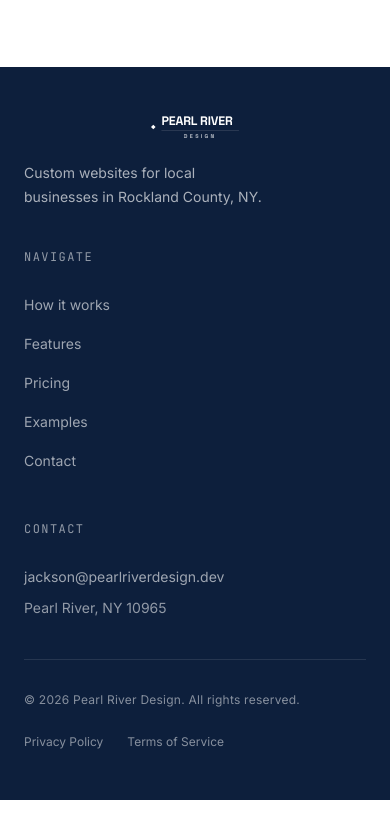
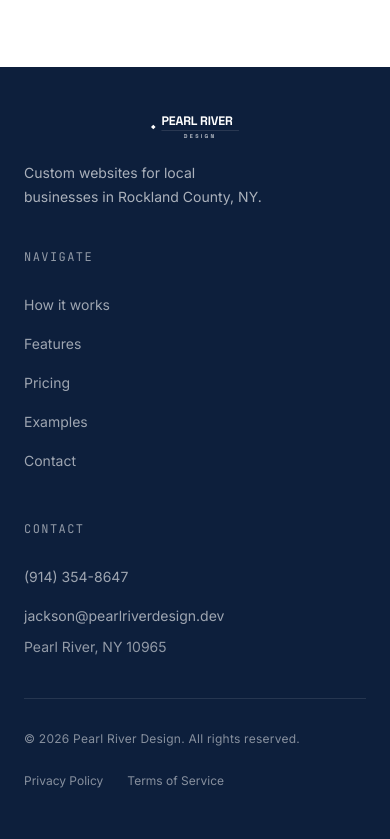
Before and after one commit to RestiveTuba/pearlriverdesign, a Next.js app: page / in a window 390 px wide. Shown: the part 7218-8057 px from the top of the page. Before the commit the page ends 8018 px from the top, so only its background shows below. Built offline with nearby package versions, Linux system fonts and the light colour scheme; no server answers.

Commit message:
feat: add phone number to footer and schema; increase navbar logo size 25%

```diff
--- a/app/layout.tsx
+++ b/app/layout.tsx
@@ -52,6 +52,7 @@ const jsonLd = {
   description: "Web design agency for local businesses in Rockland County, NY",
   url: "https://pearlriverdesign.dev",
   email: "jackson@pearlriverdesign.dev",
+  telephone: "(914) 354-8647",
   address: {
     "@type": "PostalAddress",
     addressLocality: "Pearl River",
--- a/components/Footer.tsx
+++ b/components/Footer.tsx
@@ -81,6 +81,22 @@ export default function Footer() {
             <ul className="flex flex-col">
               <li>
                 <a
+                  href="tel:+19143548647"
+                  className="font-sans inline-flex items-center py-2"
+                  style={{
+                    color: "rgba(255,255,255,0.6)",
+                    fontSize: "14px",
+                    textDecoration: "none",
+                    transition: "color 150ms ease",
+                  }}
+                  onMouseEnter={e => (e.currentTarget.style.color = "#fff")}
+                  onMouseLeave={e => (e.currentTarget.style.color = "rgba(255,255,255,0.6)")}
+                >
+                  (914) 354-8647
+                </a>
+              </li>
+              <li>
+                <a
                   href="mailto:jackson@pearlriverdesign.dev"
                   className="font-sans inline-flex items-center py-2"
                   style={{
--- a/components/Navbar.tsx
+++ b/components/Navbar.tsx
@@ -53,7 +53,7 @@ export default function Navbar() {
             aria-label="Pearl River Design home"
             className="shrink-0 flex items-center self-stretch"
           >
-            <Logo variant={scrolled ? "primary" : "inverse"} height={28} />
+            <Logo variant={scrolled ? "primary" : "inverse"} height={35} />
           </a>
 
           {/* Desktop links */}
```
